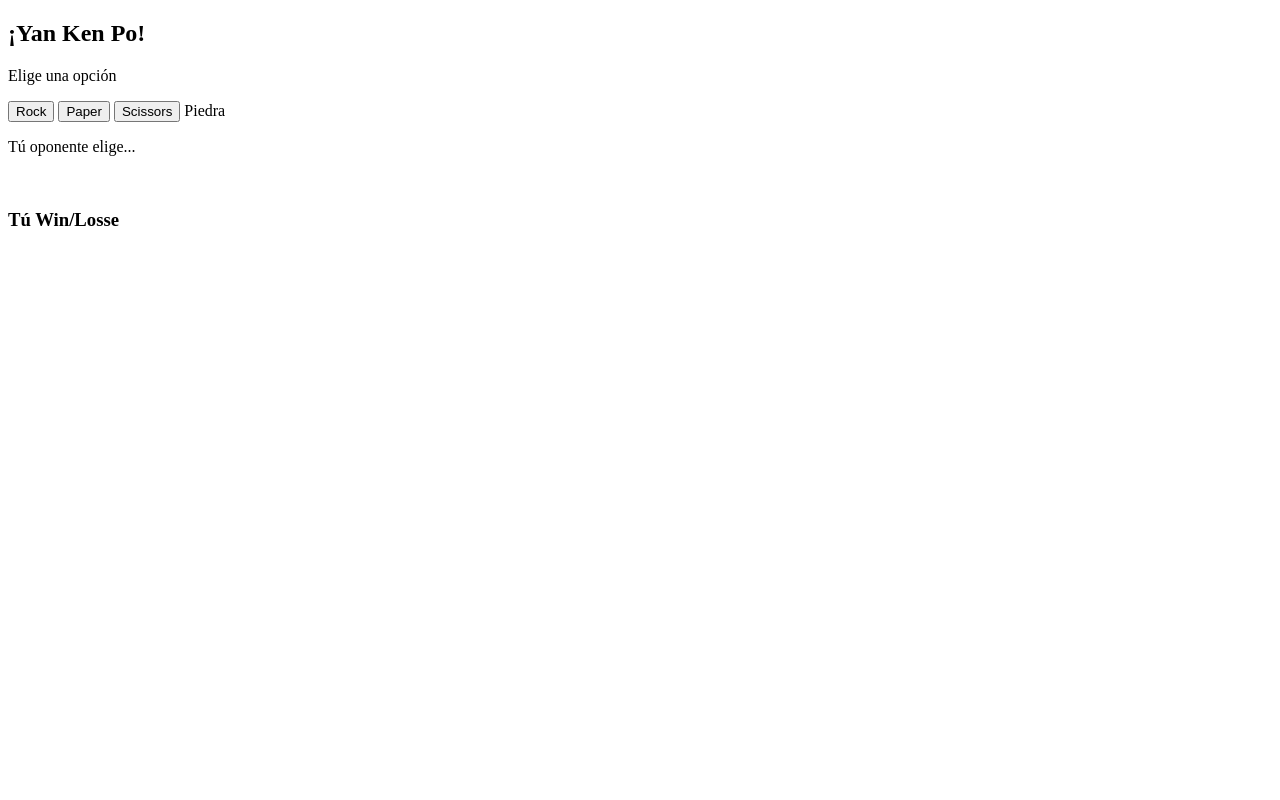
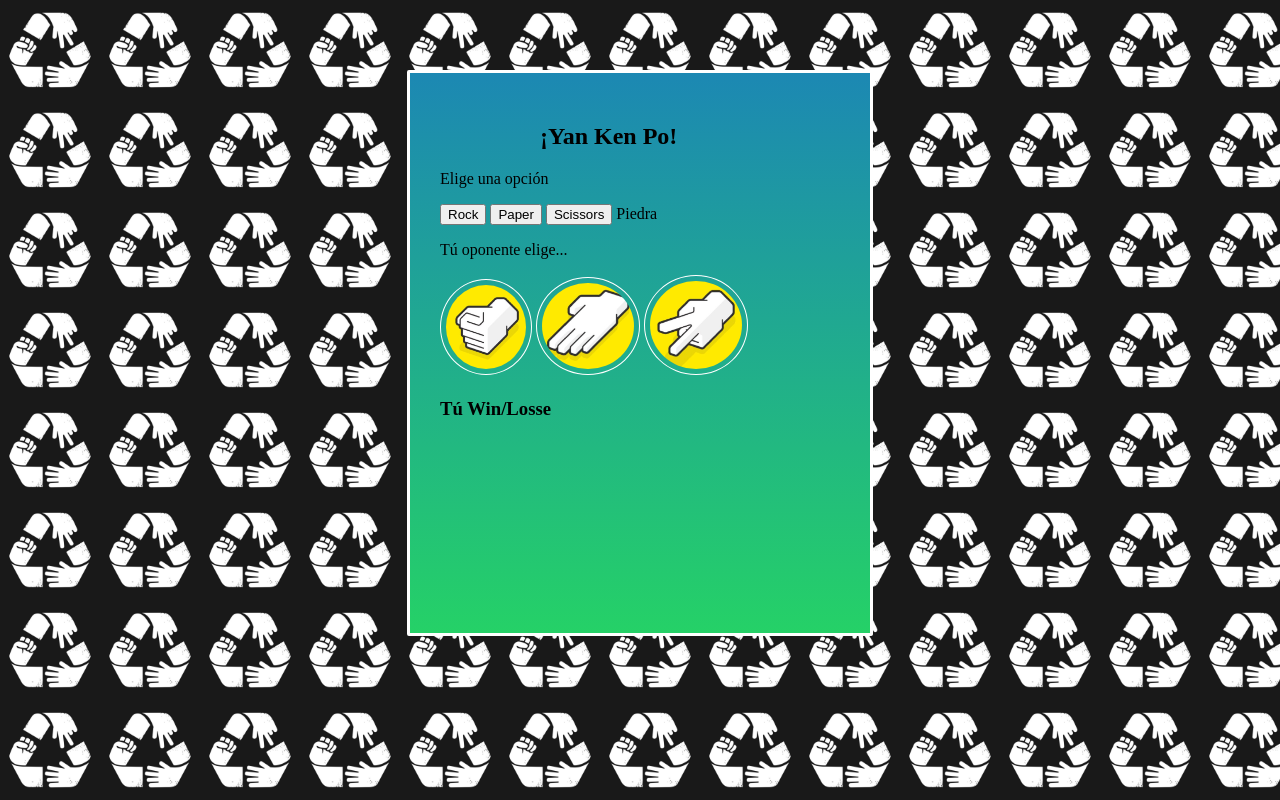
Before and after one commit to Kaiichigit/Yankenpo, a plain HTML site: page index.html in a window 1280 px wide. Drawn offline with Linux system fonts and the light colour scheme.

Commit message:
CSS added and modify HTML

```diff
--- a/index.html
+++ b/index.html
@@ -14,14 +14,16 @@
             <div class="window">
                 <h2>¡Yan Ken Po!</h2>
                 <p>Elige una opción</p>
-                <button type="submit" class="button rock">Rock</button>
-                <button type="submit" class="button paper">Paper</button>
-                <button type="submit" class="button scissors">Scissors</button>
+                <button type="submit" class="rok">Rock</button>
+                <button type="submit" class="pap">Paper</button>
+                <button type="submit" class="sci">Scissors</button>
                 <label for="button rock">Piedra</label>
                 <p>Tú oponente elige...</p>
-                <img src="" class="rock">
-                <img src="" class="paper">
-                <img src="" class="scissors">
+                <div class="choice2">
+                    <img src="Rock.jpeg" class="rock">
+                    <img src="Paper.jpeg" class="paper">
+                    <img src="Scissors.jpeg" class="scissors">
+                </div>
                 <h3>Tú Win/Losse</h3>
             </div>
         </section>
--- a/style.css
+++ b/style.css
@@ -0,0 +1,70 @@
+body {
+    background-image: url(Yanken.jpg);
+    background-size: 100px;
+    min-height: 100%;
+    padding: 50px 20px;
+    margin:0;
+    position: relative;
+    background-repeat: repeat;
+}
+
+.imgBack {
+    overflow: hidden;
+    background-repeat: inherit;
+    border-radius: 4px;
+    padding: 5px;
+    width: 150px;
+}
+
+.window {
+    width: 400px;
+    max-width: 100%;
+    min-height: 500px;
+    margin: 20px auto;
+    background-color: #ffffff;
+    background-image: linear-gradient(#1c88b3 0%, #25d167 100%);
+    border-radius: 2px;
+    overflow: hidden;
+    position: relative;
+    padding: 30px;
+    border: 3px solid rgb(255, 255, 255);
+}
+
+.window h2 {
+    font-size: auto;
+    box-sizing: content-box;
+    display: block;
+    margin-left: auto;
+    margin-right: auto;
+    width: 50%;
+}
+
+.choice2 {
+    box-sizing: content-box;
+    display: block;
+    margin-left: auto;
+    margin-right: auto;
+}
+
+.rock {
+    border-radius: 80%;
+    padding: 5px;
+    width: 20%;
+    border: 1px solid rgb(255, 255, 255);
+    margin-left: auto;
+    margin-right: auto;
+}
+
+.paper {
+    border-radius: 80%;
+    padding: 5px;
+    width: 23%;
+    border: 1px solid rgb(255, 255, 255);
+}
+
+.scissors {
+    border-radius: 80%;
+    padding: 5px;
+    width: 23%;
+    border: 1px solid rgb(255, 255, 255);
+}
```
Also changed, not shown: Paper.jpeg (added), Rock.jpeg (added), Scissors.jpeg (added), Yanken.jpg (added).
